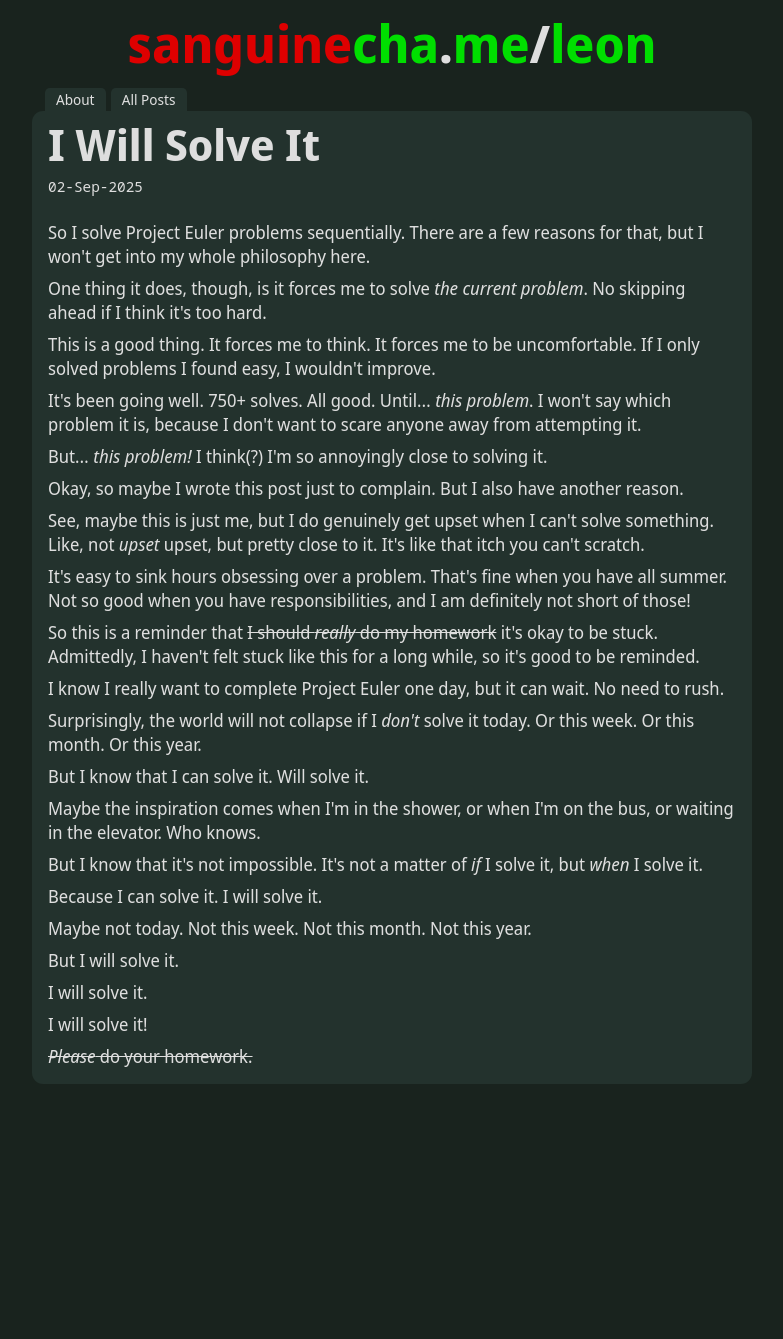
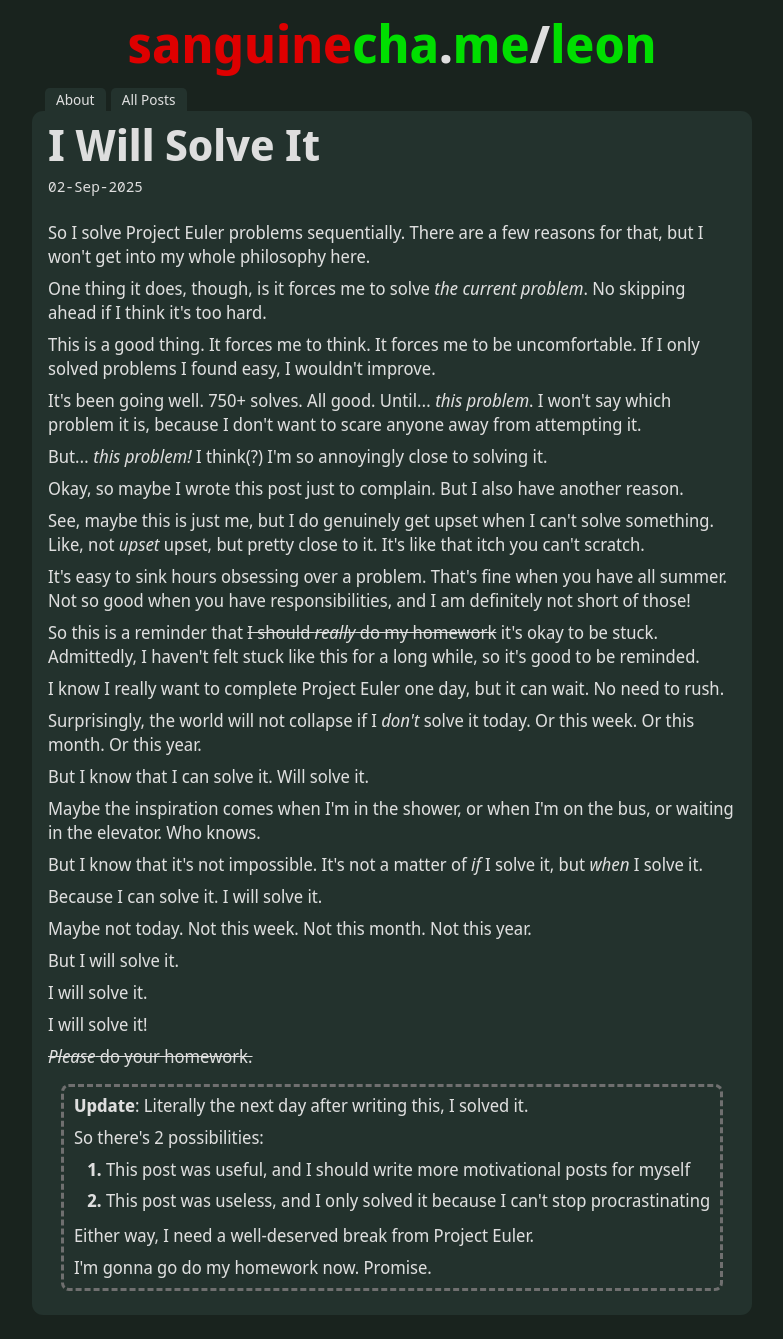
Before and after one commit to SanguineChameleon/sanguinechameleon.github.io, a Jekyll site: the page built from _posts/2025-09-02-i-will-solve-it.md, in a window 1280 px wide. Shown: the whole page, without its empty margins (248-1031 px from the left). Built offline with Jekyll 4.4.1, drawn with Linux system fonts in a browser that asks for light colours; before the commit the page ends 1108 px from its top, so only the background shows below that.

Commit message:
Update "I Will Solve It"

```diff
--- a/_posts/2025-09-02-i-will-solve-it.md
+++ b/_posts/2025-09-02-i-will-solve-it.md
@@ -42,3 +42,13 @@ I will solve it.
 I will solve it!
 
 ~~*Please* do your homework.~~
+
+> **Update**: Literally the next day after writing this, I solved it.
+>
+> So there's 2 possibilities:
+> 1. This post was useful, and I should write more motivational posts for myself
+> 2. This post was useless, and I only solved it because I can't stop procrastinating
+>
+> Either way, I need a well-deserved break from Project Euler.
+>
+> I'm gonna go do my homework now. Promise.
```
